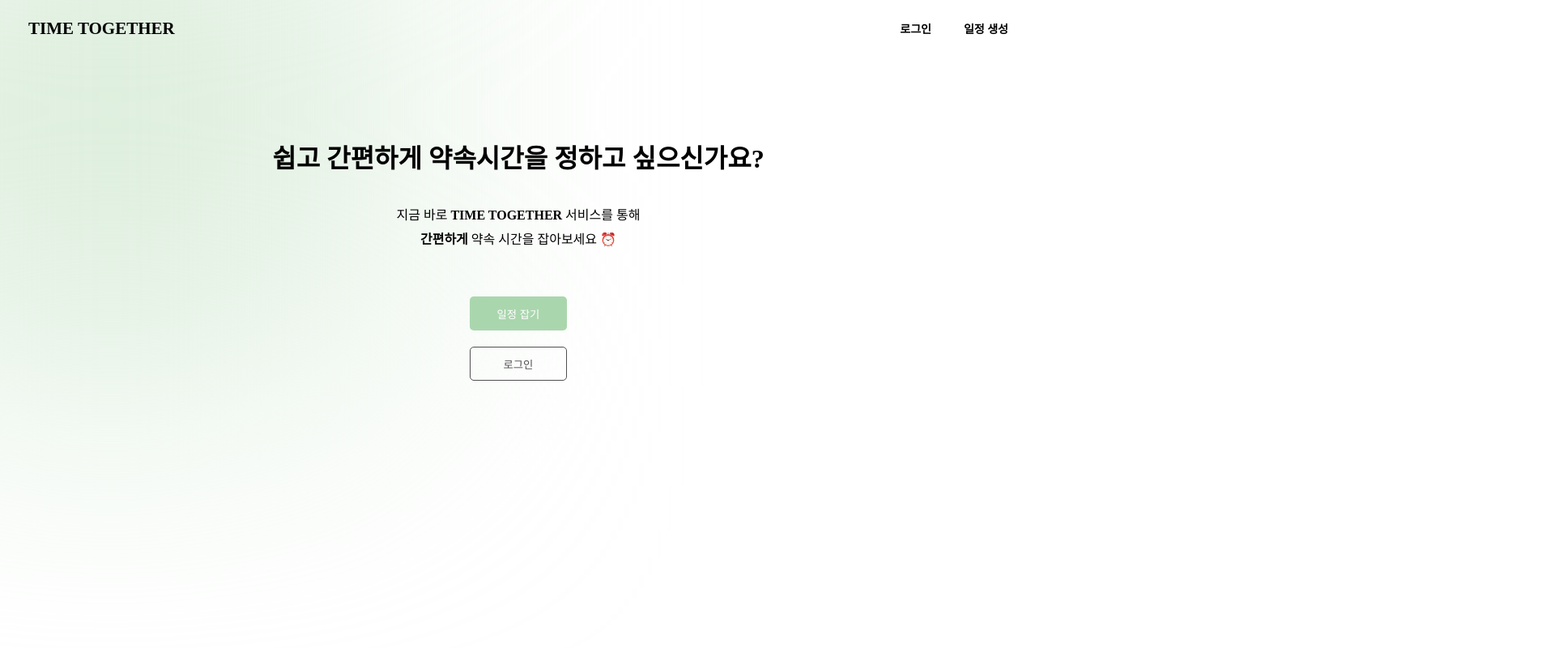
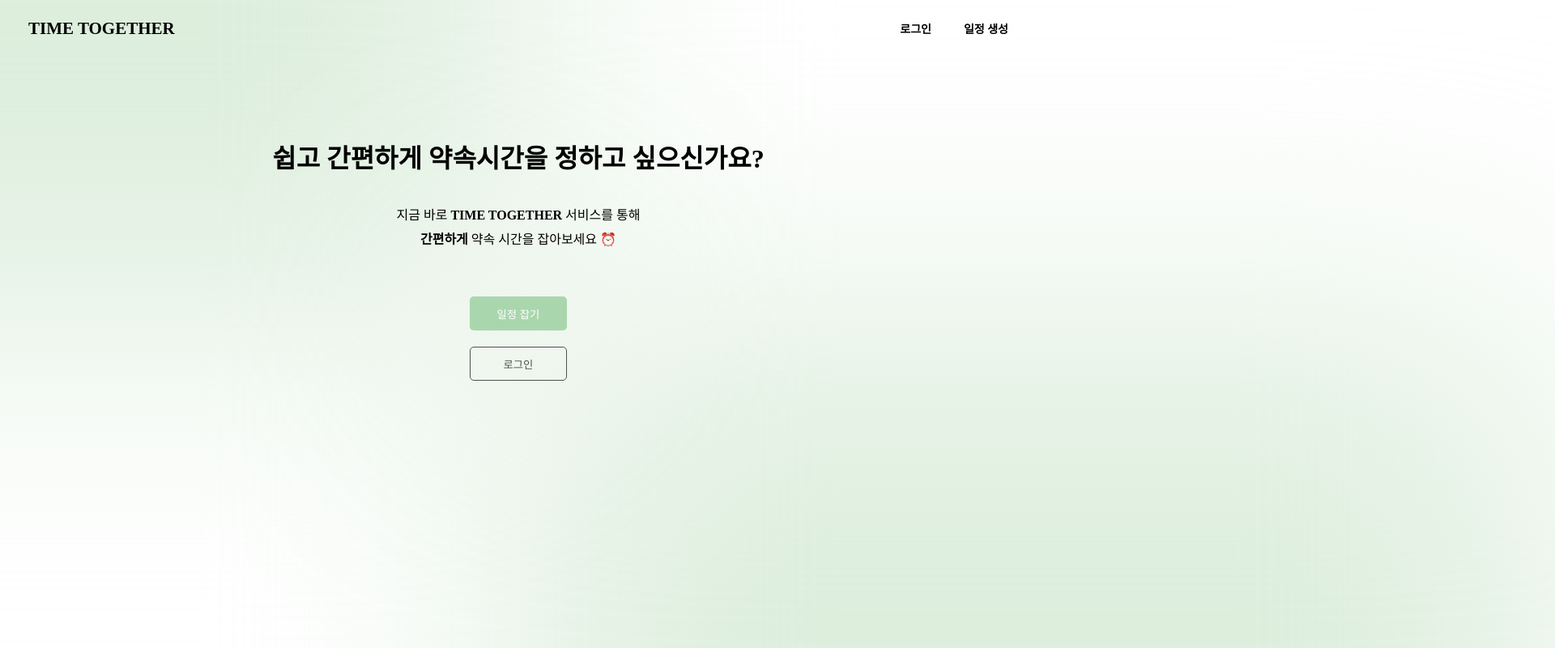
Before and after one commit to nahyyun/TimeTogether, a Next.js app: page / in a window 1280 px wide. Shown: the top 800 px of the page at 81% size, 1920 px wide, since content can reach past the window. Built offline with nearby package versions, Linux system fonts and the light colour scheme.

Commit message:
feat: 메인 페이지 내 배경 컬러 컴포넌트 추가

```diff
--- a/src/pages/index.tsx
+++ b/src/pages/index.tsx
@@ -4,7 +4,8 @@ import * as S from "./style";
 export default function Home() {
   return (
     <S.MainContainer>
-      <S.BackgroundContainer />
+      <S.BackgroundColorTop />
+      <S.BackgroundColorBottom />
       <h1>쉽고 간편하게 약속시간을 정하고 싶으신가요?</h1>
       <S.Description>
         지금 바로 <strong>TIME TOGETHER</strong> 서비스를 통해
--- a/src/pages/style.ts
+++ b/src/pages/style.ts
@@ -9,16 +9,27 @@ export const MainContainer = styled.div`
   gap: 15px;
 `;
 
-export const BackgroundContainer = styled.div`
+const BackgroundColorCommonCSS = `
   position: absolute;
-  left: 0;
-  top: 0;
-  width: 680px;
-  height: 680px;
-  transform: translate(-30%, -30%);
+  width: 100%;
+  height: 100%;
   background: rgba(207, 231, 208, 0.71);
   filter: blur(150px);
   z-index: -10;
+`;
+
+export const BackgroundColorTop = styled.div`
+  ${BackgroundColorCommonCSS}
+  left: 0;
+  top: 0;
+  transform: translate(-50%, -50%);
+`;
+
+export const BackgroundColorBottom = styled.div`
+  ${BackgroundColorCommonCSS}
+  right: 0;
+  bottom: 0;
+  transform: translate(50%, 50%);
 `;
 
 export const Description = styled.p`
```
